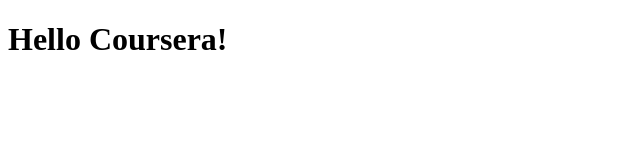
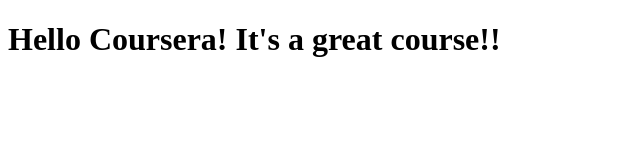
Before and after one commit to delzac/coursera-test, a plain HTML site: page site/index.html in a window 1280 px wide. Shown: the whole page, without its empty margins (0-640 px from the left). Drawn offline with Linux system fonts and the light colour scheme.

Commit message:
Small changes to our content

```diff
--- a/site/index.html
+++ b/site/index.html
@@ -4,6 +4,6 @@
 	<title>Hello Coursera!</title>
 </head>
 <body>
-<h1>Hello Coursera!</h1>
+<h1>Hello Coursera! It's a great course!!</h1>
 </body>
 </html>
```
